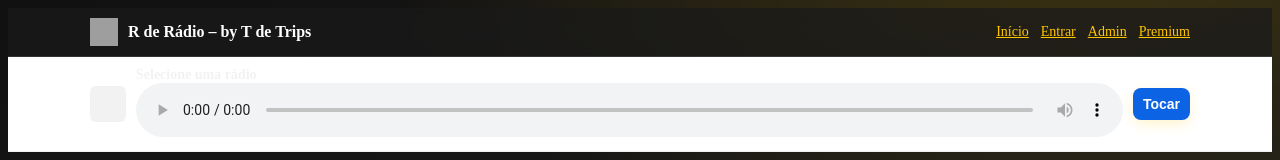
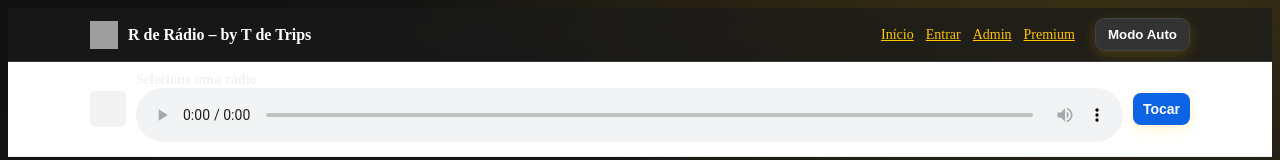
Before and after one commit to iviagempt/r-de-radio, a Next.js app: page / in a window 1280 px wide. Shown: the top 160 px of the page. Built offline with nearby package versions, Linux system fonts and the light colour scheme; no server answers; the database is empty; grey boxes are pictures that could not be loaded.

Commit message:
Update AppHeader.tsx

```diff
--- a/src/components/AppHeader.tsx
+++ b/src/components/AppHeader.tsx
@@ -1,19 +1,46 @@
+"use client";
 import Image from "next/image";
 import Link from "next/link";
+import { useEffect, useState } from "react";
 
 export default function AppHeader() {
+  const [carMode, setCarMode] = useState(false);
+
+  useEffect(() => {
+    if (carMode) document.body.classList.add("car-mode");
+    else document.body.classList.remove("car-mode");
+  }, [carMode]);
+
   return (
-    <header style={{ borderBottom: "1px solid #222", position: "sticky", top: 0, zIndex: 20 }}>
+    <header style={{ borderBottom: "1px solid #222", position: "sticky", top: 0, zIndex: 20, background: "rgba(26,26,26,0.7)", backdropFilter: "blur(8px)" }}>
       <div style={{ maxWidth: 1100, margin: "0 auto", padding: "10px 14px", display: "flex", alignItems: "center", justifyContent: "space-between", gap: 12 }}>
         <Link href="/" style={{ display: "flex", alignItems: "center", gap: 10, textDecoration: "none" }}>
           <Image src="/logo.png" alt="R de Rádio – by T de Trips" width={28} height={28} priority />
           <span style={{ fontWeight: 700, fontSize: 16, color: "#fff" }}>R de Rádio – by T de Trips</span>
         </Link>
-        <nav style={{ display: "flex", gap: 12, fontSize: 14 }}>
+
+        <nav style={{ display: "flex", gap: 12, fontSize: 14, alignItems: "center" }}>
           <Link href="/">Início</Link>
           <Link href="/auth">Entrar</Link>
           <Link href="/admin">Admin</Link>
           <Link href="/premium">Premium</Link>
+          <button
+            onClick={() => setCarMode((v) => !v)}
+            style={{
+              marginLeft: 8,
+              padding: "8px 12px",
+              borderRadius: 10,
+              background: carMode ? "#ffc600" : "#333",
+              color: carMode ? "#1a1a1a" : "#fff",
+              border: "1px solid #444",
+              fontWeight: 700,
+            }}
+            aria-pressed={carMode}
+            aria-label="Alternar Modo Auto"
+            title="Alternar Modo Auto"
+          >
+            {carMode ? "Modo Auto ON" : "Modo Auto"}
+          </button>
         </nav>
       </div>
     </header>
```
